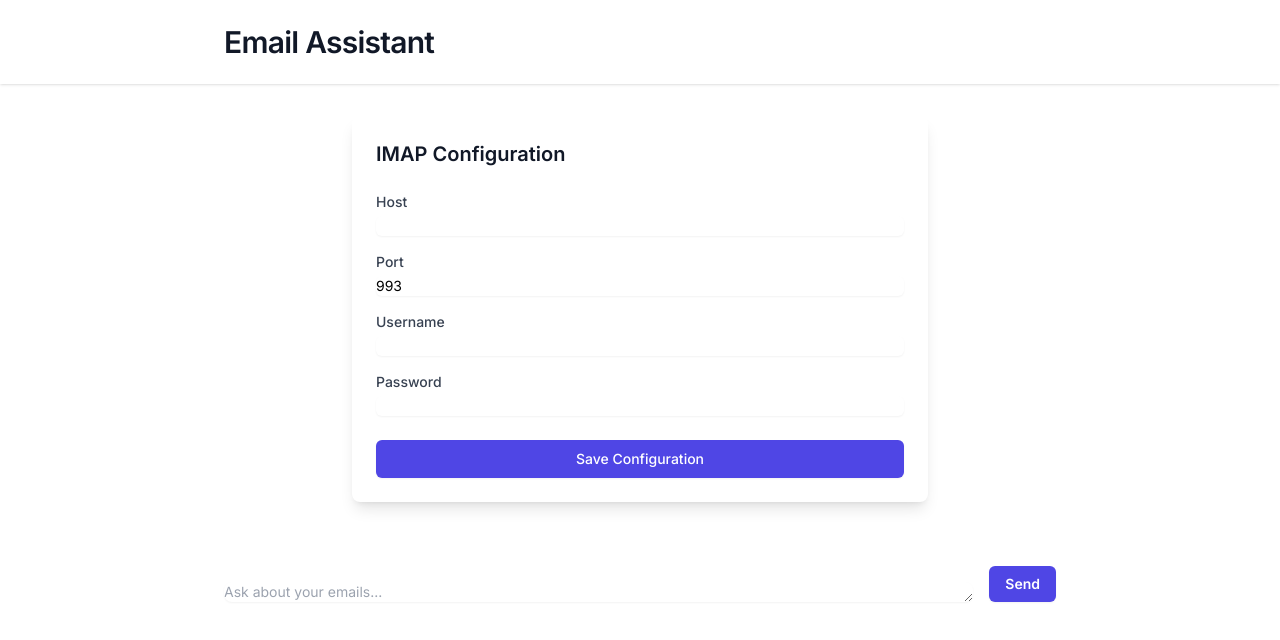
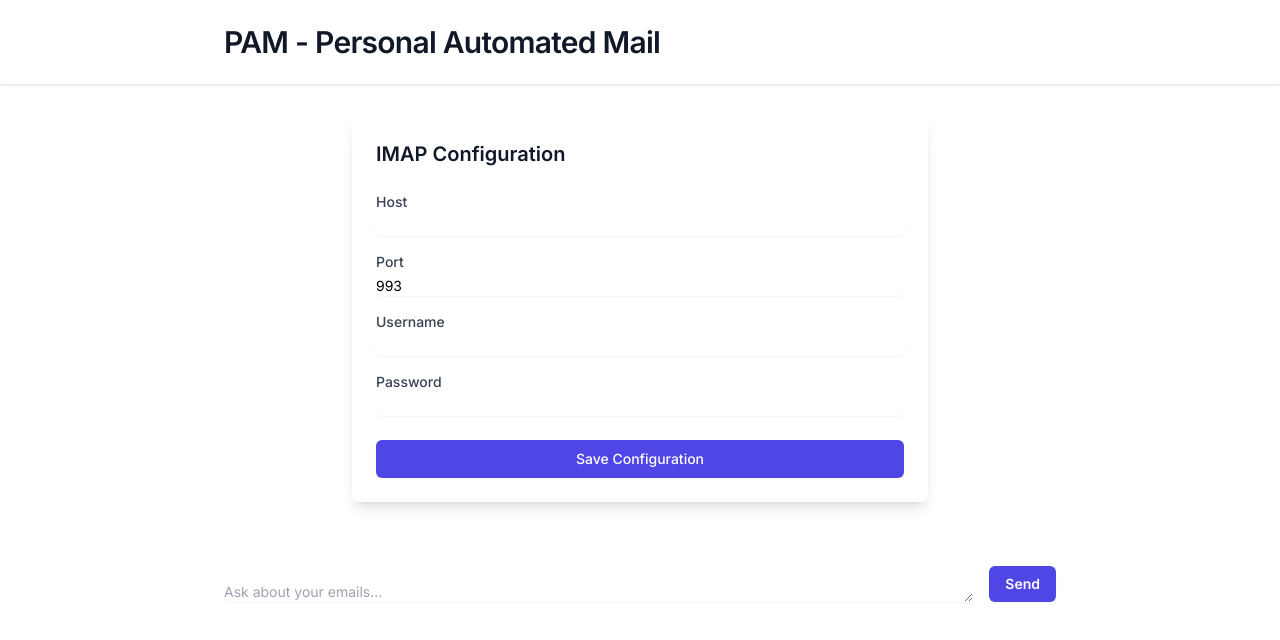
Before and after one commit to gabigabogabu/pam, a website: page public/index.html in a window 1280 px wide. Drawn offline with nearby package versions, Linux system fonts and the light colour scheme.

Commit message:
rename to PAM

```diff
--- a/package.json
+++ b/package.json
@@ -1,5 +1,5 @@
 {
-  "name": "llmmailbox",
+  "name": "pam",
   "module": "index.ts",
   "type": "module",
   "devDependencies": {
--- a/public/index.html
+++ b/public/index.html
@@ -2,7 +2,7 @@
 <html class="h-full bg-gray-50">
 
 <head>
-    <title>Email Assistant Chat</title>
+    <title>PAM - Personal Automated Mail</title>
     <script src="https://cdn.tailwindcss.com"></script>
     <link rel="stylesheet" href="https://fonts.googleapis.com/css2?family=Inter:wght@400;500;600&display=swap">
     <style>
@@ -54,7 +54,7 @@
     <div class="min-h-full bg-white">
         <header class="bg-white shadow">
             <div class="mx-auto max-w-4xl px-4 py-6 sm:px-6 lg:px-8">
-                <h1 class="text-3xl font-bold tracking-tight text-gray-900">Email Assistant</h1>
+                <h1 class="text-3xl font-bold tracking-tight text-gray-900">PAM - Personal Automated Mail</h1>
             </div>
         </header>
 
```
